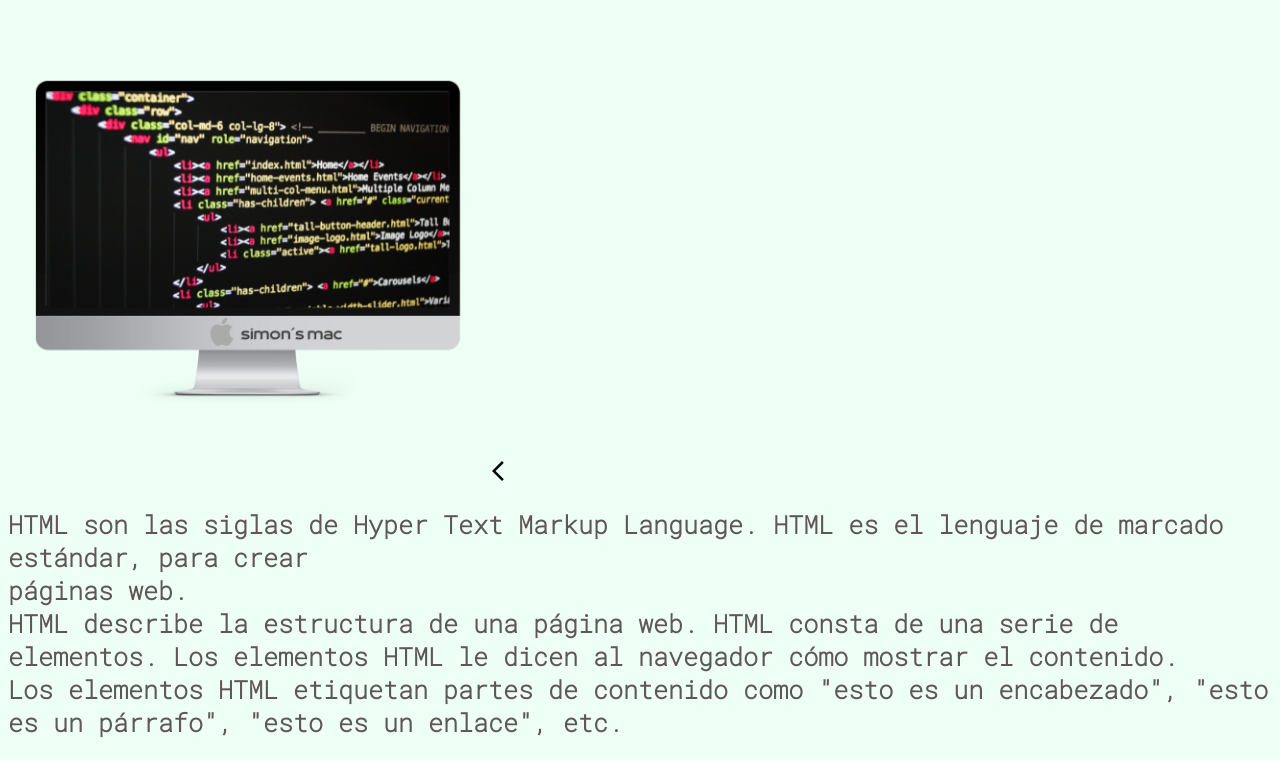
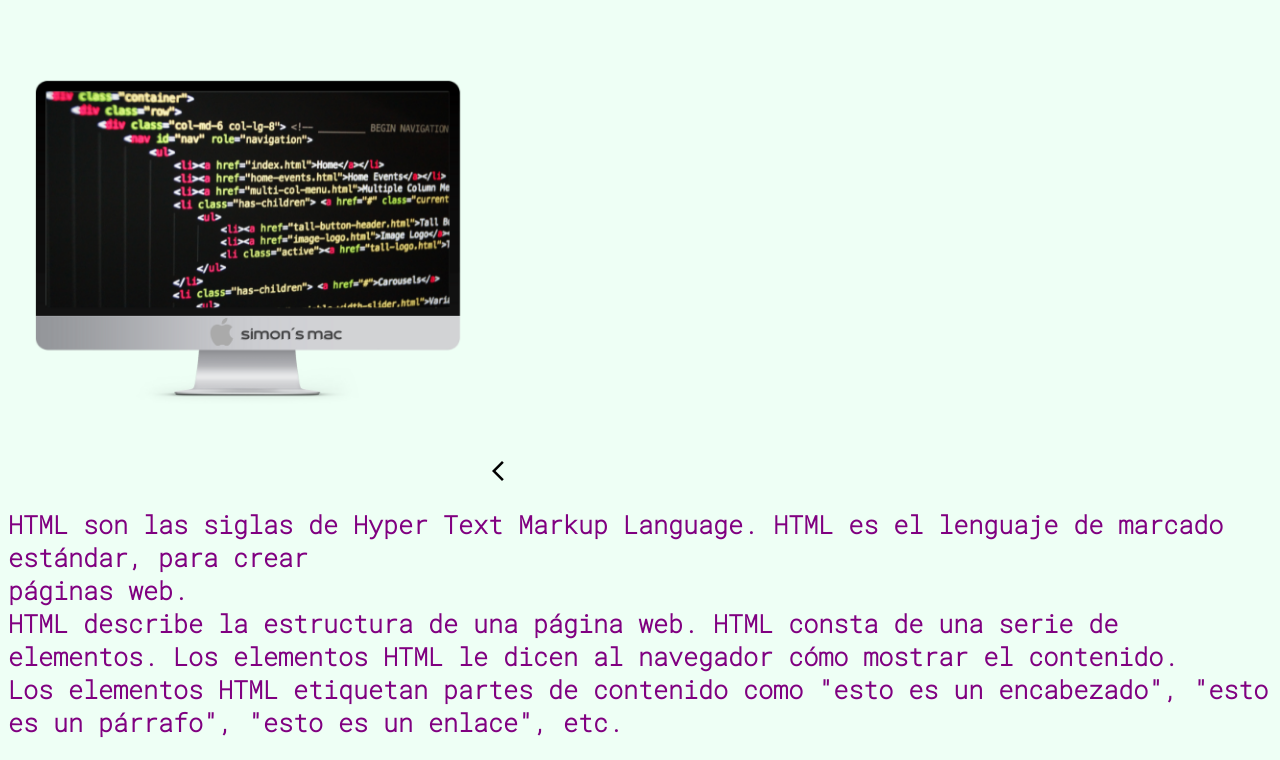
Before and after one commit to mrkuiz/Proyecto-TP-insuco, a plain HTML site: page simon/web.html in a window 1280 px wide. Shown: the part 553-1313 px from the top of the page. Drawn offline with nearby package versions, Linux system fonts and the light colour scheme.

Commit message:
Update web.css

```diff
--- a/simon/css/web.css
+++ b/simon/css/web.css
@@ -61,7 +61,7 @@ img
      color: #5f5656;
      font-family: 'Roboto Mono', monospace;
 }
-nav .htm2 .sp2
+nav .htm2 .sp
 {
 color:purple;
 }
```
